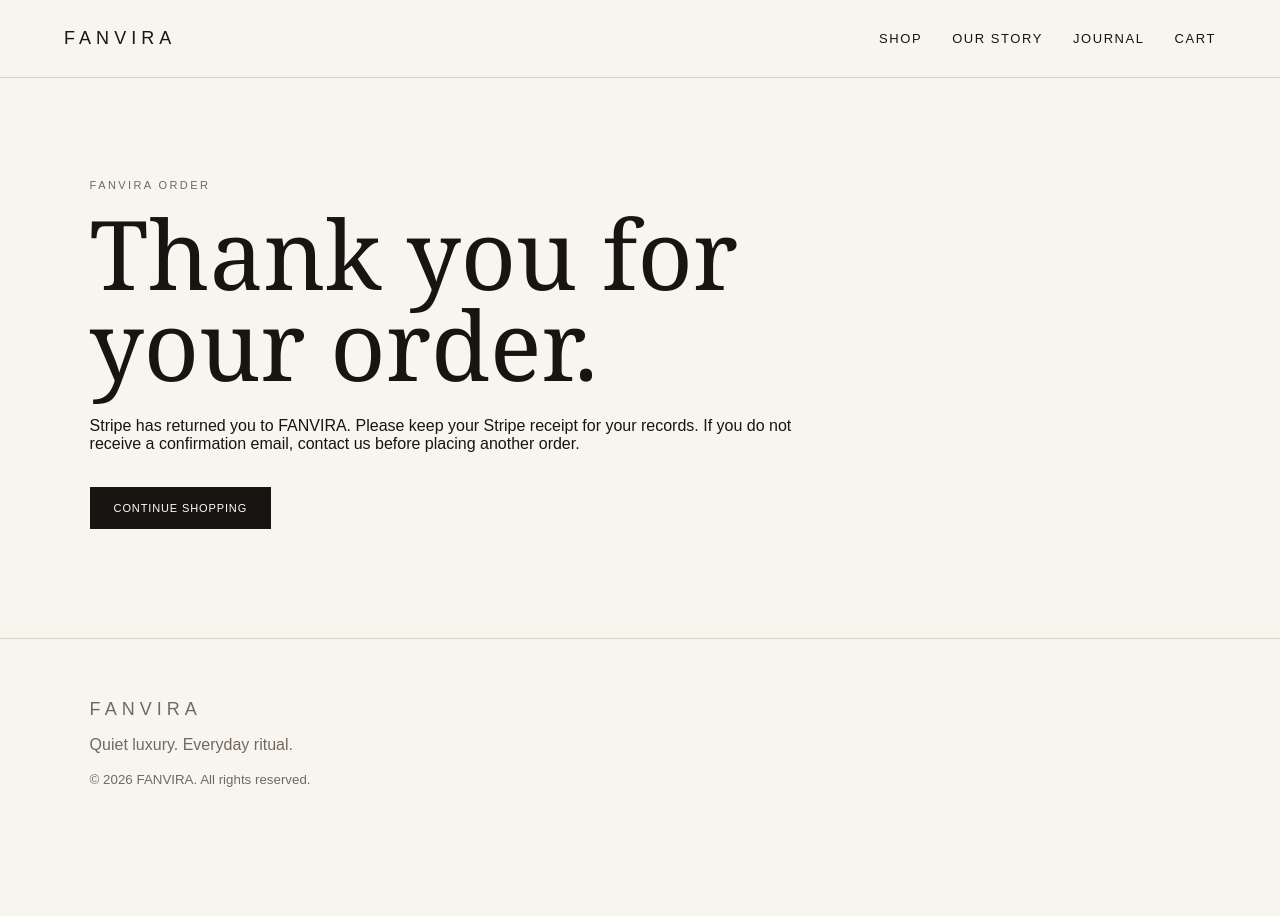
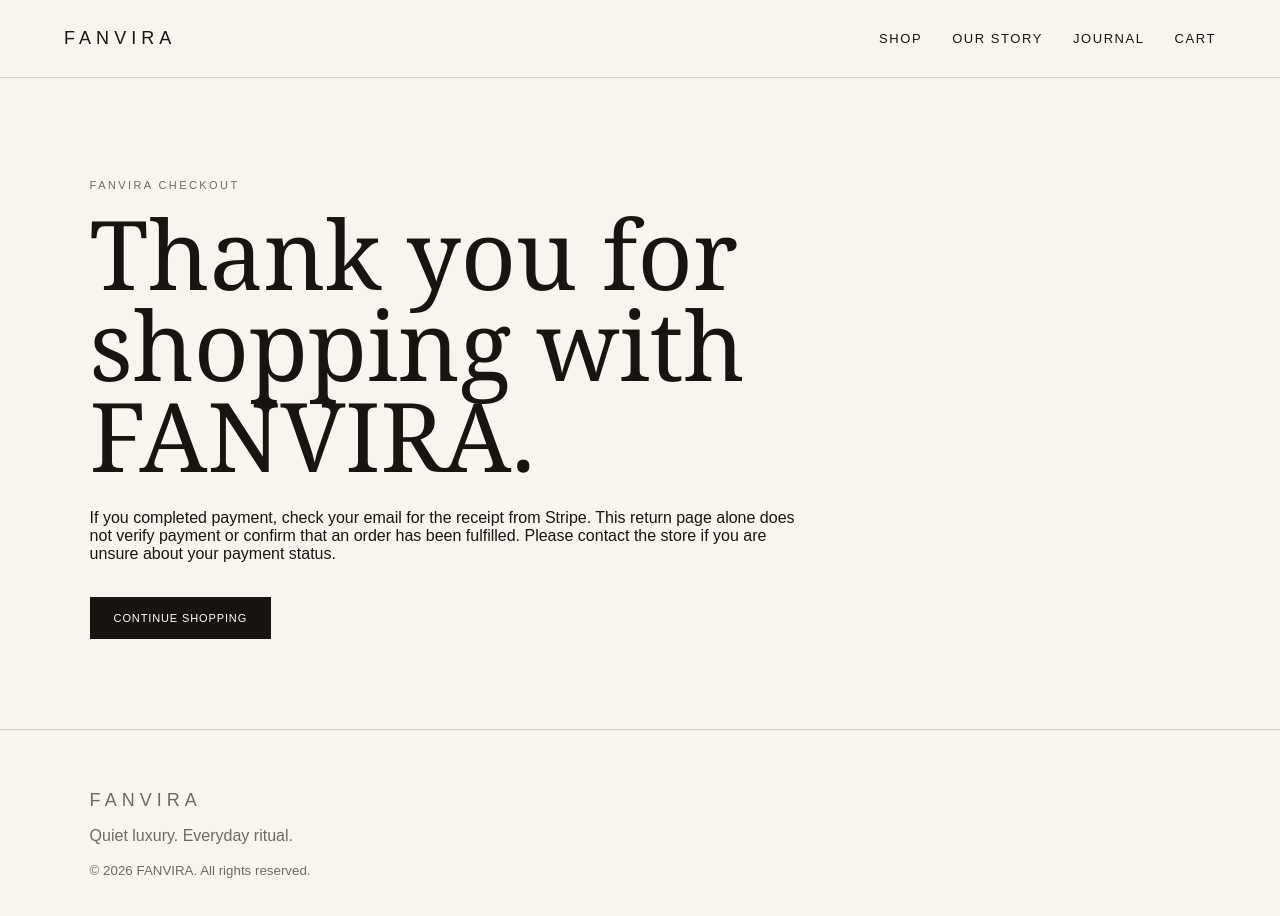
Before and after one commit to f509993517-design/lumea-jewelry-store, a Next.js app: page /checkout/success in a window 1280 px wide. Shown: the top 916 px of the page. Before the commit the page ends 848 px from the top, so only its background shows below. Built offline with nearby package versions, Linux system fonts and the light colour scheme.

Commit message:
Avoid implying payment is verified on return page

```diff
--- a/src/app/checkout/success/page.tsx
+++ b/src/app/checkout/success/page.tsx
@@ -9,26 +9,21 @@ export default function CheckoutSuccess() {
   useEffect(() => {
     const params = new URLSearchParams(window.location.search);
     setSessionId(params.get("session_id") || "");
-    // Clear the local bag only after Stripe redirects to this success URL.
-    // The server-side payment status should still be verified before fulfilling an order.
-    if (params.get("session_id")) {
-      localStorage.removeItem("fanvira-cart");
-      window.dispatchEvent(new Event("cart-updated"));
-    }
   }, []);
 
   return (
     <main className="page narrow">
-      <p className="eyebrow">FANVIRA ORDER</p>
-      <h1>Thank you for your order.</h1>
+      <p className="eyebrow">FANVIRA CHECKOUT</p>
+      <h1>Thank you for shopping with FANVIRA.</h1>
       <p>
-        Stripe has returned you to FANVIRA. Please keep your Stripe receipt
-        for your records. If you do not receive a confirmation email, contact
-        us before placing another order.
+        If you completed payment, check your email for the receipt from Stripe.
+        This return page alone does not verify payment or confirm that an order
+        has been fulfilled. Please contact the store if you are unsure about
+        your payment status.
       </p>
       {sessionId && (
         <p className="checkoutNote">
-          Reference: {sessionId.slice(0, 18)}…
+          Checkout reference: {sessionId.slice(0, 18)}…
         </p>
       )}
       <Link href="/shop" className="button">Continue Shopping</Link>
```
